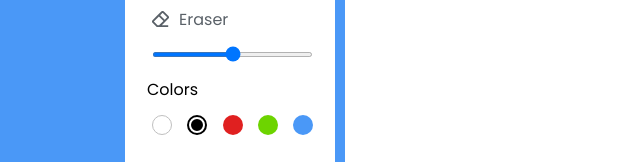
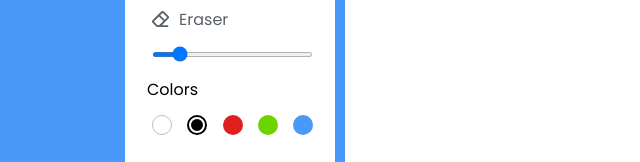
Before and after one commit to alexmengue/drawing-app, a plain HTML site: page index.html in a window 1280 px wide. Shown: the part 378-540 px from the top of the page, 0-640 px from the left. Drawn offline with Linux system fonts and the light colour scheme.

Commit message:
att brush size slider tool

```diff
--- a/index.html
+++ b/index.html
@@ -55,7 +55,7 @@
                         </li>
 
                         <li class="option">
-                            <input type="range" id="size-slider">
+                            <input type="range" id="size-slider" min="1" max="30" value="5">
                         </li>
                     </ul>
                 </div>
```
